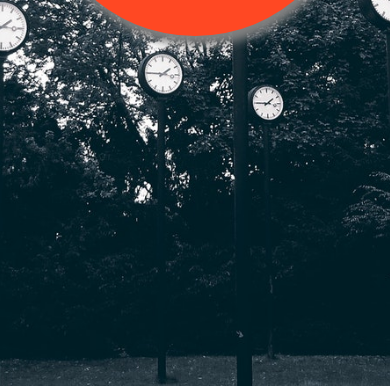
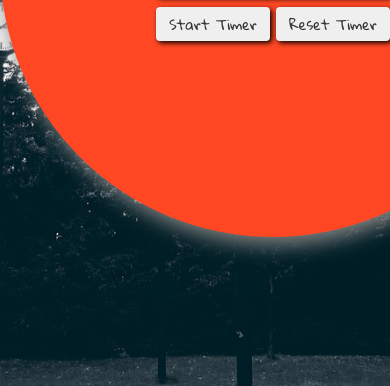
Before and after one commit to aqsa-ayman/pomodoro, a plain HTML site: page index.html in a window 390 px wide. Shown: the part 458-844 px from the top of the page. Drawn offline with nearby package versions, Linux system fonts and the light colour scheme.

Commit message:
Fixed meta tag
It seemed that having initial scale "1" instead of "1.0" stopped the
media query from working. Made some more edits to mobile responsiveness
as well.

```diff
--- a/index.html
+++ b/index.html
@@ -1,6 +1,7 @@
 <html>
 <head>
-  <meta name="viewpoint" content="width=device-width, initial-scale=1">
+  <title>Pomodoro</title>
+  <meta name="viewport" content="width=device-width, initial-scale=1.0">
   <link rel="stylesheet" href="style.css">
   <link rel="stylesheet" href="https://maxcdn.bootstrapcdn.com/bootstrap/3.3.7/css/bootstrap.min.css">
   <script src="https://ajax.googleapis.com/ajax/libs/jquery/3.1.1/jquery.min.js"></script>
--- a/style.css
+++ b/style.css
@@ -1,9 +1,7 @@
 body {text-align: center;
       font-family: "Gloria Hallelujah" !important;
       /* background-color: #ffaf9b !important; */
-      background: url("assets/clock.jpeg") no-repeat fixed center;
-      max-width: 100vw;
-      max-height: 100vh;
+      background: url("assets/clock.jpeg") no-repeat center;
       background-size: cover;
       -webkit-background-size: cover;
       -moz-background-size: cover;
@@ -25,7 +23,7 @@ body {text-align: center;
          height: 70vh;
          border-radius: 50%;
          align-items: center;
-         box-shadow: 4px 10px 10px grey;
+         box-shadow: 4px 8px 20px grey;
          overflow: none;
          }
 
@@ -37,6 +35,7 @@ h1 {font-size: 3em !important;
 
 h2 {font-size: 4em !important;
     text-shadow: 2px 2px 2px black;
+    padding-bottom: 10px;
     color: white !important;}
 
 .button-group {padding-bottom: 50px !important;
@@ -49,19 +48,37 @@ ul {
   overflow: auto;
 }
 
-@media only screen and (max-width: 769px) {
+@media screen and (max-width: 769px) {
+  .flex-container {
+    width: 100vw;
+    height: 100vh;
+  }
+
   h1 {
     font-size: 2rem;
     padding-top: 20px;
   }
   h2 {
-    font-size: 4rem;
+    font-size: 3rem;
   }
+
   #bubble {
     width: 80vw;
     height: 80vw;
   }
-  .button-group {
-    padding-bottom: 10px;
+}
+
+@media screen and (max-width: 580px) {
+  .flex-container {
+    overflow-x: hidden;
+  }
+
+  h1 {
+    font-size: 1.3rem;
+  }
+
+  #bubble {
+    width: 140vw;
+    height: 140vw;
   }
 }
```
